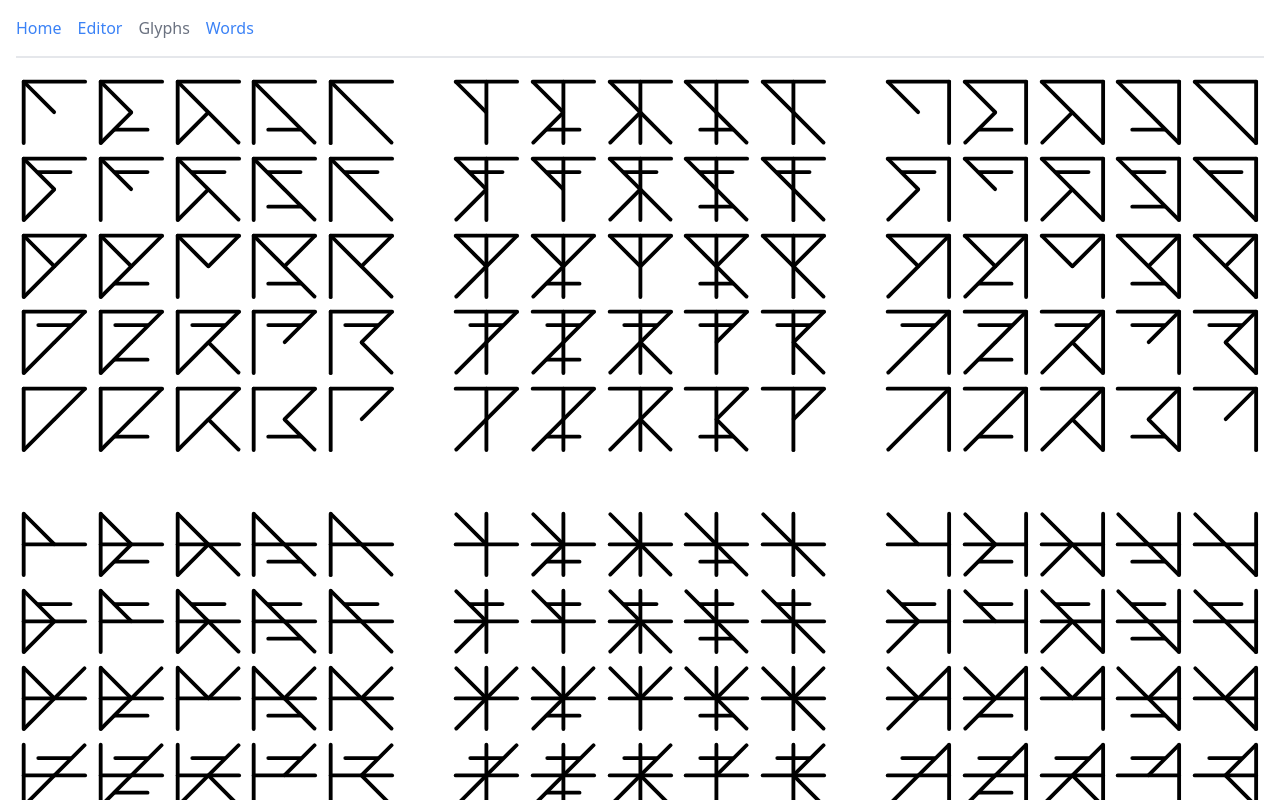
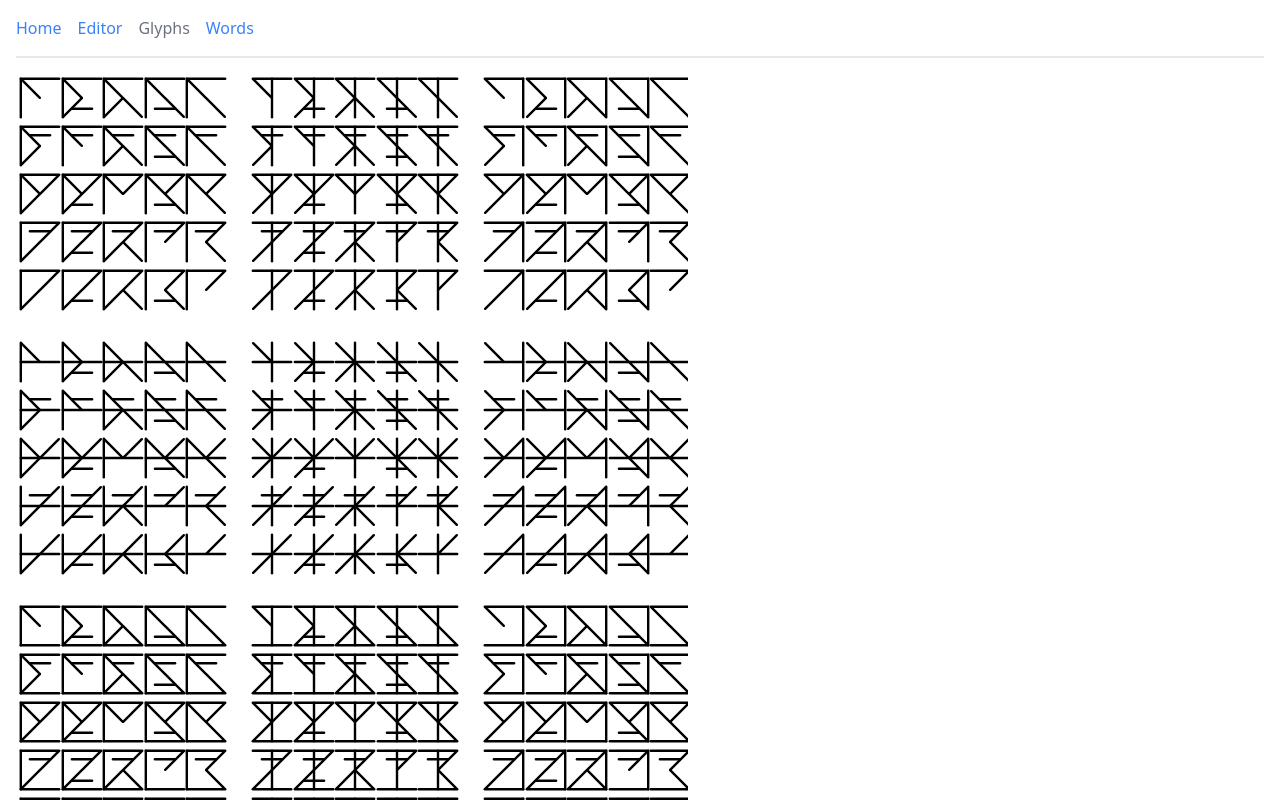
Before and after one commit to mendelbrot/tokui, a React (Create React App) app: page /glyphs in a window 1280 px wide. Shown: the top 800 px of the page. Built offline with nearby package versions, Linux system fonts and the light colour scheme.

Commit message:
styling adjustments

```diff
--- a/src/pages/editor.jsx
+++ b/src/pages/editor.jsx
@@ -67,7 +67,7 @@ function Editor() {
 
   return (
     <div>
-      <div className='grid grid-rows-4 justify-items-center'>
+      <div className='grid grid-rows-4 justify-items-center max-w-2xl pt-2 sm:pt-4'>
         <div className='border-2 rounded-lg row-span-2 p-2 sm:row-span-3'>
           <Display text={text} />
         </div>
--- a/src/pages/glyphs.jsx
+++ b/src/pages/glyphs.jsx
@@ -47,9 +47,10 @@ function Block({consonant}) {
 }
 
 function Glyphs() {
+
   return (
     <div>
-      <div className={'grid grid-cols-1 gap-12 sm:grid-cols-3'} >
+      <div className={`grid grid-cols-1 gap-12 sm:gap-6 sm:grid-cols-3 sm:max-w-2xl sm:overflow-x-auto`} >
         <Block consonant='m' />
         <Block consonant='n' />
         <Block consonant='g' />
--- a/src/pages/words.jsx
+++ b/src/pages/words.jsx
@@ -8,7 +8,7 @@ function Words() {
       {words.map(w =>
         <div key={'w ' + w.written} className='flex py-2 sm:py-4 border-b-2 first:pt-0' >
           <Link to={`/words/${encodeURI(w.written)}`} >
-            <GlyphMulti letters={w.written} sizeClass='w-12 sm:w-24 mr-1' />
+            <GlyphMulti letters={w.written} sizeClass='w-12 mr-1' />
           </Link>
         </div>
       )}
```
